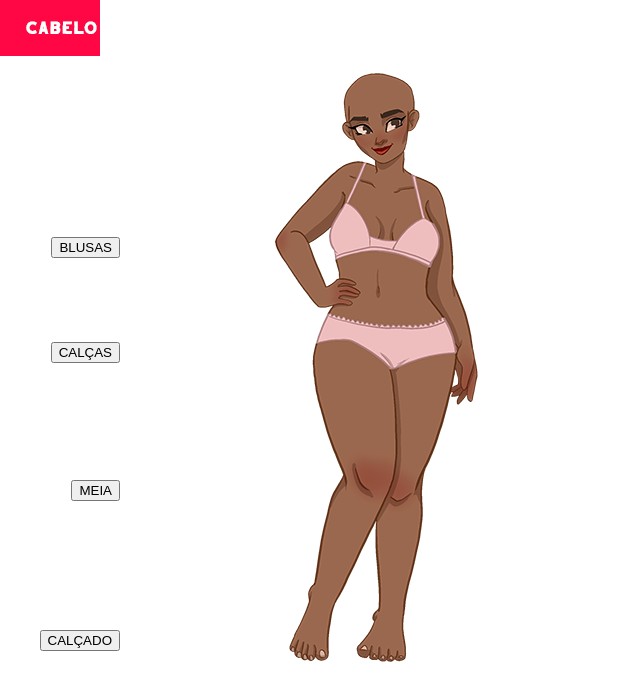
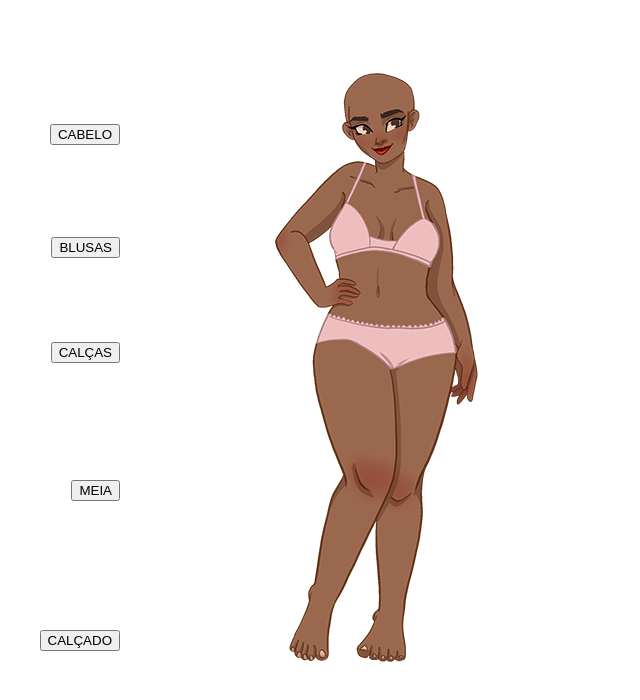
Before and after one commit to joliacamara/roupinhas, a plain HTML site: page index.html in a window 1280 px wide. Shown: the whole page, without its empty margins (0-640 px from the left). Drawn offline with Linux system fonts and the light colour scheme.

Commit message:
Add files via upload

```diff
--- a/index.html
+++ b/index.html
@@ -17,8 +17,7 @@
 
 
 
-        <input type="image" id="image" alt="Cabelo"
-         src="../img/botão01.png" value="CABELO" id="nexthair" onclick="nexthair()">
+        <input type="button" value="CABELO" id="nexthair" onclick="nexthair()"          src="../img/botão01.png">
         <input type="button" value="BLUSAS" id="nextblouse" onclick="nextblouse()">
         <input type="button" value="CALÇAS" id="nextpants" onclick="nextpants()">
         <input type="button" value="MEIA" id="nextsock" onclick="nextsock()">
```
